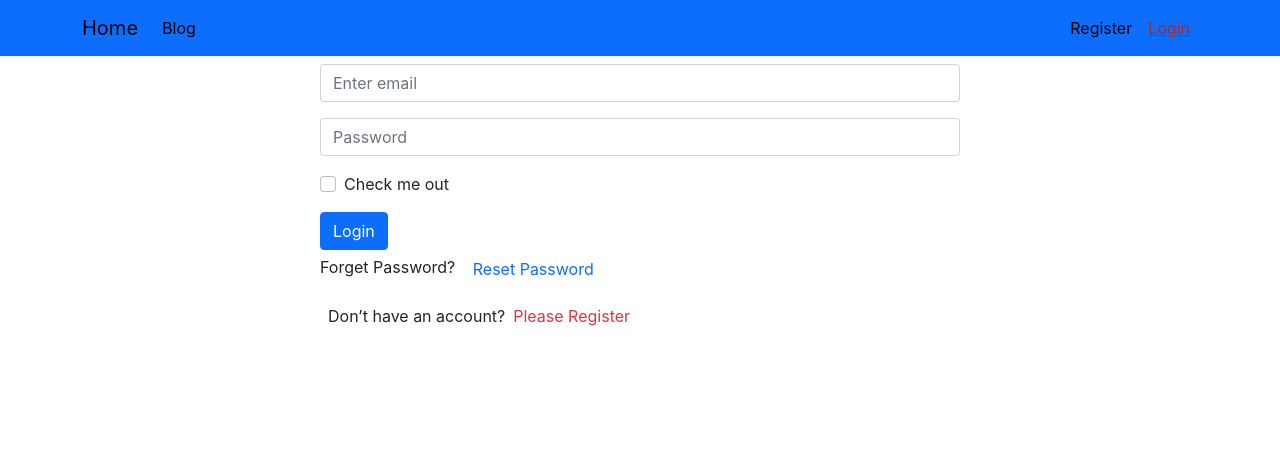
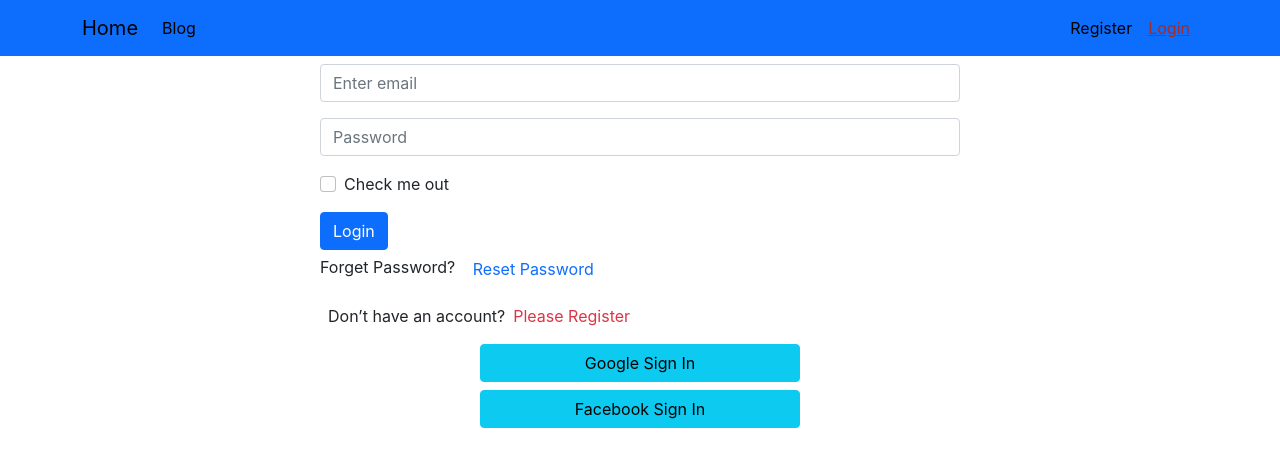
Before and after one commit to nurulamin092/doctor-service-client, a React (Create React App) app: page /login in a window 1280 px wide. Shown: the top 466 px of the page. Built offline with nearby package versions, Linux system fonts and the light colour scheme; no server answers.

Commit message:
update register and log in pase added social login

```diff
--- a/public/index.html
+++ b/public/index.html
@@ -24,7 +24,7 @@
       work correctly both with client-side routing and a non-root public URL.
       Learn how to configure a non-root public URL by running `npm run build`.
     -->
-  <title>React App</title>
+  <title>Doctor Service Provide App</title>
 </head>
 
 <body>
--- a/src/Pages/Login/Login/Login.js
+++ b/src/Pages/Login/Login/Login.js
@@ -1,12 +1,13 @@
 import { async } from '@firebase/util';
 import React, { useState } from 'react';
-import { Button, Form } from 'react-bootstrap';
-import { useSendPasswordResetEmail, useSignInWithEmailAndPassword } from 'react-firebase-hooks/auth';
+import { Button, Form, ToastContainer } from 'react-bootstrap';
+import { useSendPasswordResetEmail, useSignInWithEmailAndPassword, useSignInWithGoogle } from 'react-firebase-hooks/auth';
 import { useLocation, useNavigate } from 'react-router-dom';
 import { toast } from 'react-toastify';
 import auth from '../../../firebase.init';
 import CustomLink from '../../Shared/CustomLink/CustomLink';
 import Loading from '../../Shared/Loading/Loading';
+import SocialLogin from '../SocialLogin/SocialLogin';
 
 const Login = () => {
     let location = useLocation();
@@ -71,7 +72,8 @@ const Login = () => {
             <p>Forget Password? <button className='btn btn-link text-primary pe-auto text-decoration-none' onClick={resetPassword}>Reset Password</button> </p>
 
             <p className='d-flex'><span className='mx-2'>Don’t have an account?</span> <CustomLink to='/register' className='text-danger pe-auto text-decoration-none' onClick={navigateRegister}>Please Register</CustomLink></p>
-
+            <SocialLogin></SocialLogin>
+            <ToastContainer />
         </div>
     );
 };
--- a/src/Pages/Login/Register/Register.js
+++ b/src/Pages/Login/Register/Register.js
@@ -24,10 +24,14 @@ const Register = () => {
         loading,
         error,
     ] = useCreateUserWithEmailAndPassword(auth);
+
     const navigate = useNavigate();
     const [updateProfile, updating, udateError] = useUpdateProfile(auth);
+
     const handleRegister = async (e) => {
         e.preventDefault();
+        await updateProfile(displayName);
+        navigate('/home');
     }
     const navigateLogin = () => {
         navigate('/login');
--- a/src/Pages/Login/SocialLogin/SocialLogin.js
+++ b/src/Pages/Login/SocialLogin/SocialLogin.js
@@ -0,0 +1,26 @@
+import React from 'react';
+import { useSignInWithFacebook, useSignInWithGoogle } from 'react-firebase-hooks/auth';
+import auth from '../../../firebase.init';
+
+const SocialLogin = () => {
+    const [signInWithGoogle] = useSignInWithGoogle(auth);
+    const [signInWIthFacebook] = useSignInWithFacebook(auth);
+    return (
+        <div>
+            <button
+                onClick={() => signInWithGoogle()}
+                className='btn btn-info w-50 d-block mx-auto my-2'>
+                {/* <img style={{ width: '30px' }} src={google} alt="" /> */}
+                <span className='px-2'>Google Sign In</span>
+            </button>
+            <button
+                onClick={() => signInWIthFacebook()}
+                className='btn btn-info w-50 d-block mx-auto my-2'>
+                {/* <img style={{ width: '30px' }} src={google} alt="" /> */}
+                <span className='px-2'>Facebook Sign In</span>
+            </button>
+        </div>
+    );
+};
+
+export default SocialLogin;
```
Also changed, not shown: firebase.json (added), 1 other file (tests, documents, lock files or other folders).
